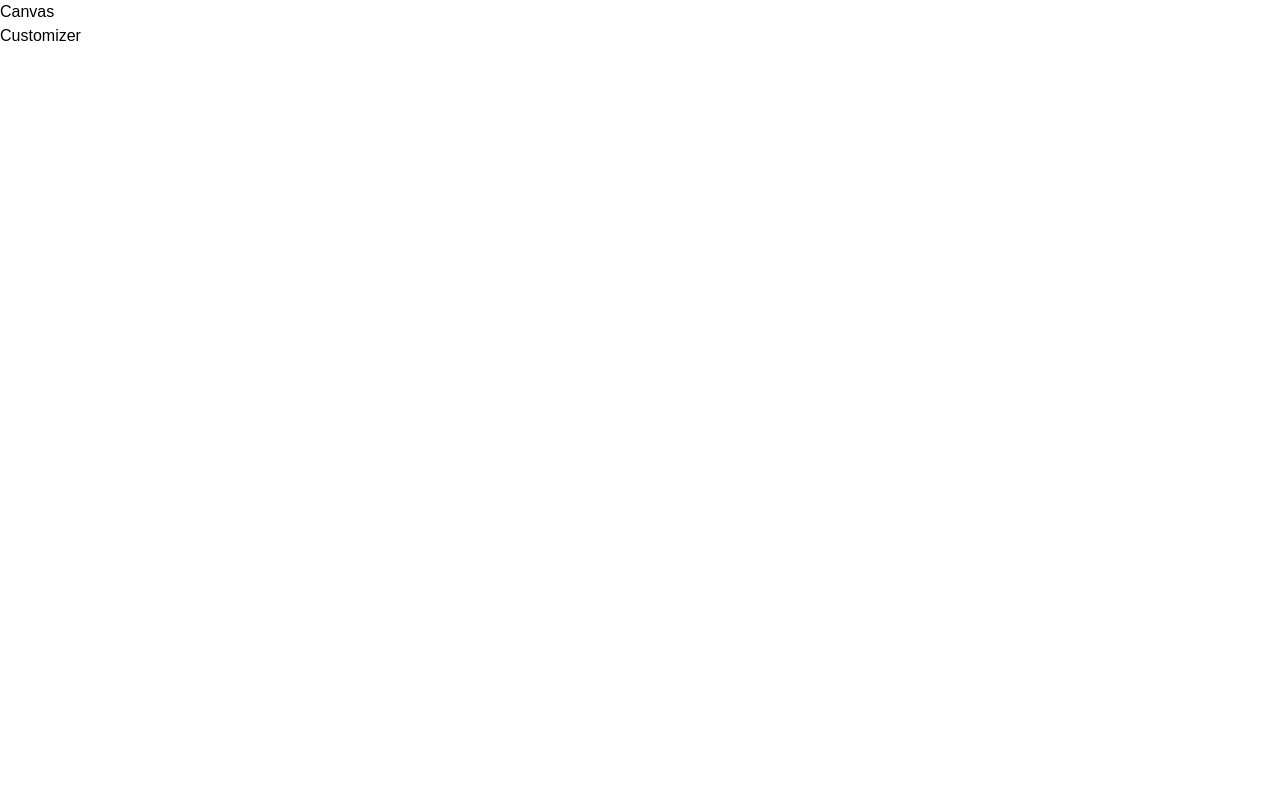
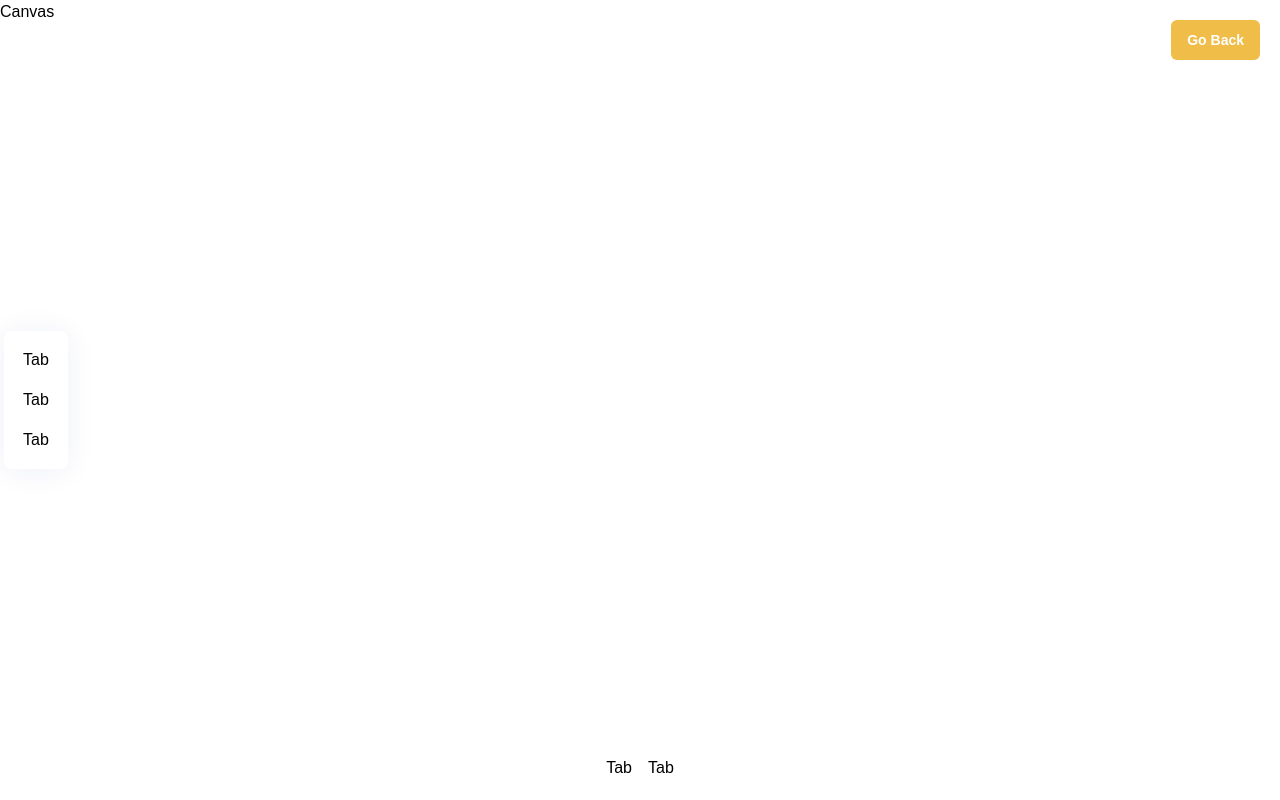
Before and after one commit to R-Villar/customize, a React (Vite) app in the folder client/: page / in a window 1280 px wide. Both pictures are taken after a click on the button "Customize It". Built offline with nearby package versions, Linux system fonts and the light colour scheme; a web font is replaced by a local one.

Commit message:
customizer setup.

```diff
--- a/client/src/pages/Customizer.jsx
+++ b/client/src/pages/Customizer.jsx
@@ -1,5 +1,44 @@
+import { useState, useEffect } from "react"
+import { AnimatePresence, motion } from "framer-motion"
+import { useSnapshot } from "valtio"
+import config from "../config/config"
+import state from "../store"
+import { download } from "../assets"
+import { downloadCanvasToImage, reader } from "../config/helpers"
+import { EditorTabs, FilterTabs, DecalTypes } from "../config/constants"
+import { fadeAnimation, slideAnimation } from "../config/motion"
+import { AIPicker, ColorPicker, CustomButton, FilePicker, Tab } from "../components"
+
 export const Customizer = () => {
-  return (
-    <div>Customizer</div>
-  )
+	const snap = useSnapshot(state)
+	return (
+		<AnimatePresence>
+			{!snap.intro && (
+				<>
+					<motion.div className='absolute top-0 left-0 z-10' {...slideAnimation("left")}>
+						<div className='flex items-center min-h-screen'>
+							<div className='editortabs-container tabs'>
+								{EditorTabs.map((tab) => (
+									<Tab key={tab.name} tab={tab} handleClick={() => {}} />
+								))}
+							</div>
+						</div>
+					</motion.div>
+					<motion.div className='absolute z-10 top-5 right-5' {...fadeAnimation}>
+						<CustomButton
+							type='filled'
+							title='Go Back'
+							handleClick={() => (state.intro = true)}
+							customStyle='w-fit px-4 py-2.5 font-bold text-sm'
+						/>
+					</motion.div>
+					<motion.div className='filtertabs-container' {...slideAnimation("up")}>
+						{FilterTabs.map((tab) => (
+							<Tab key={tab.name} tab={tab} isFilterTab isActiveTab='' handleClick={() => {}} />
+						))}
+					</motion.div>
+				</>
+			)}
+		</AnimatePresence>
+	)
 }
```
